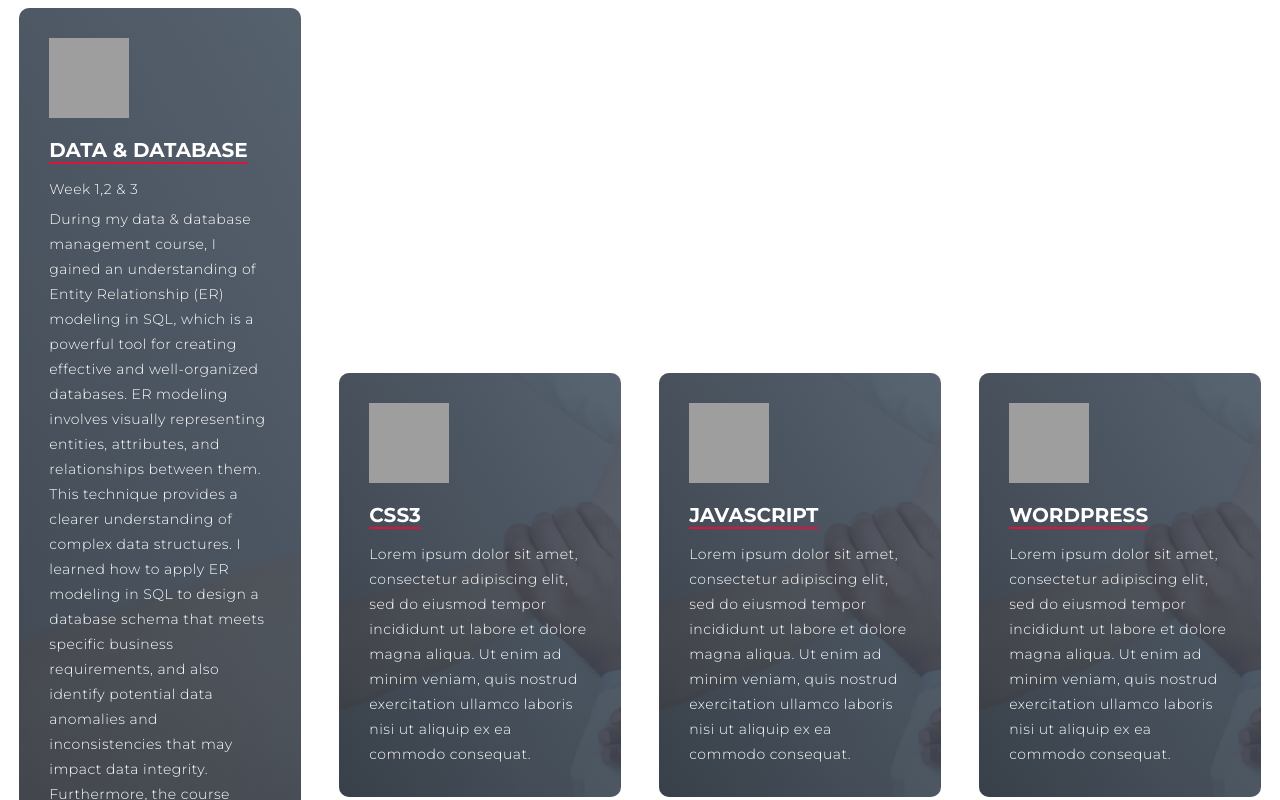
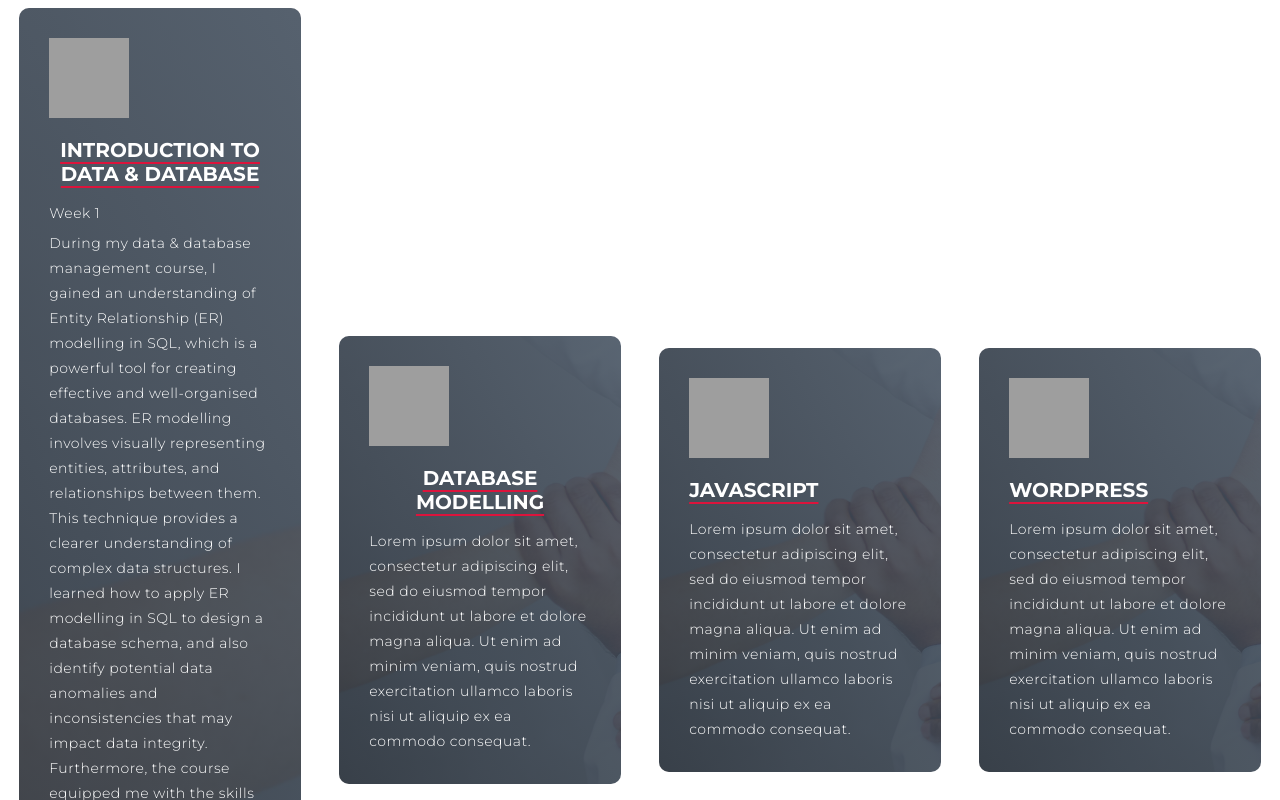
Before and after one commit to dt23aaq/dtoledo-portfolio, a plain HTML site: page index.html in a window 1280 px wide. Shown: the part 1820-2620 px from the top of the page. Drawn offline with Linux system fonts and the light colour scheme; grey boxes are pictures that could not be loaded; files whose address does not match are found by name.

Commit message:
rephrased about me

```diff
--- a/index.html
+++ b/index.html
@@ -59,11 +59,11 @@
         <h2>BSc Computer Science</h2>
         <p>I'm a foundation-year student studying <span>computer science</span> who is <span>enthusiastic</span> about technology and enjoys writing code.</p>
 
-        <p>I always want to expand my knowledge and sharpen my talents, and I tackle every task with an innovative mindset.</p>
+        <p>I always want to expand my knowledge and sharpen my skills, and I tackle every task with an innovative mindset.</p>
 
         <p>I like experimenting with various approaches and technologies to develop answers to challenging issues since I believe programming to be fascinating.</p>
 
-        <p>I'm eager to have a significant effect in the field of computer science because to my commitment to study and love of technology.</p>
+        <p>I'm eager to have a significant effect in the field of computer science because to my commitment to study and interest in technology.</p>
 
         <a href="#contact" class="cta">Hire Me</a>
       </div>
@@ -80,26 +80,26 @@
       <div class="journey--bottom">
         <div class="journey--item">
           <div class="icon"><img src="https://img.icons8.com/3d-fluency/94/null/database.png"/></div>
-          <h2>Data & Database</h2>
-          <p>Week 1,2 & 3</p>
+          <h2>Introduction to Data & Database</h2>
+          <p>Week 1</p>
           <p>
-            During my data & database management course, I gained an understanding of Entity Relationship (ER) modeling in SQL, which is a powerful tool for creating effective and well-organized databases.
+            During my data & database management course, I gained an understanding of Entity Relationship (ER) modelling in SQL, which is a powerful tool for creating effective and well-organised databases.
 
-            ER modeling involves visually representing entities, attributes, and relationships between them.
+            ER modelling involves visually representing entities, attributes, and relationships between them.
 
             This technique provides a clearer understanding of complex data structures.
 
-            I learned how to apply ER modeling in SQL to design a database schema that meets specific business requirements, and also identify potential data anomalies and inconsistencies that may impact data integrity.
+            I learned how to apply ER modelling in SQL to design a database schema, and also identify potential data anomalies and inconsistencies that may impact data integrity.
 
             Furthermore, the course equipped me with the skills to use SQL to query and manipulate data based on my ER model.
 
             As a result, I can extract valuable insights and make data-driven decisions.
-            In summary, this course provided me with a strong understanding of ER modeling using SQL, which is an important skill for those interested in data management.
+            In summary, this course provided me with a strong understanding of ER modelling using SQL, which is an important skill for the future job.
           </p>
         </div>
         <div class="journey--item">
           <div class="icon"><img src="https://img.icons8.com/color/48/000000/css3.png"/></div>
-          <h2>CSS3</h2>
+          <h2>Database Modelling</h2>
           <p>Lorem ipsum dolor sit amet, consectetur adipiscing elit, sed do eiusmod tempor incididunt ut labore et dolore magna aliqua. Ut enim ad minim veniam, quis nostrud exercitation ullamco laboris nisi ut aliquip ex ea commodo consequat.</p>
         </div>
         <div class="journey--item">
```
